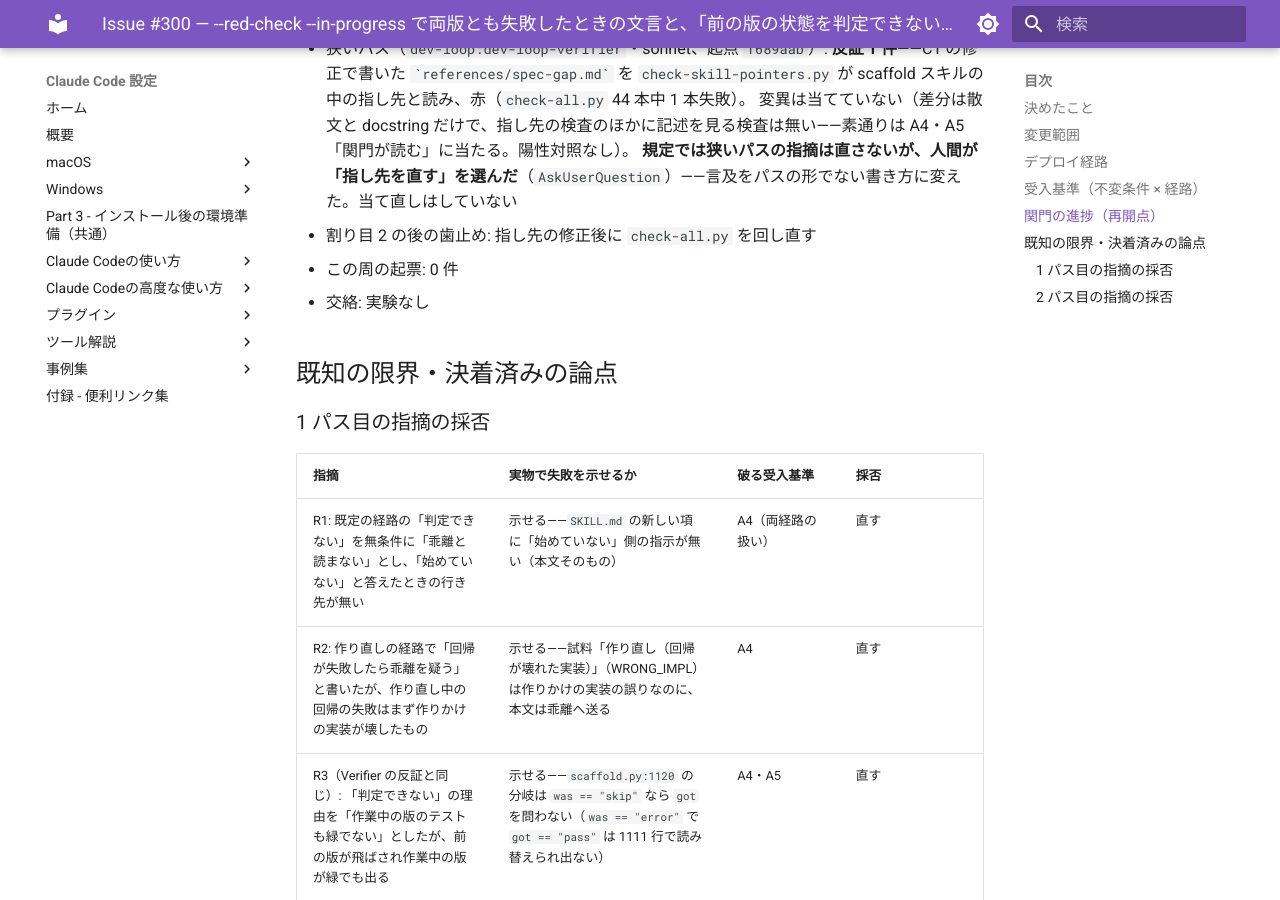
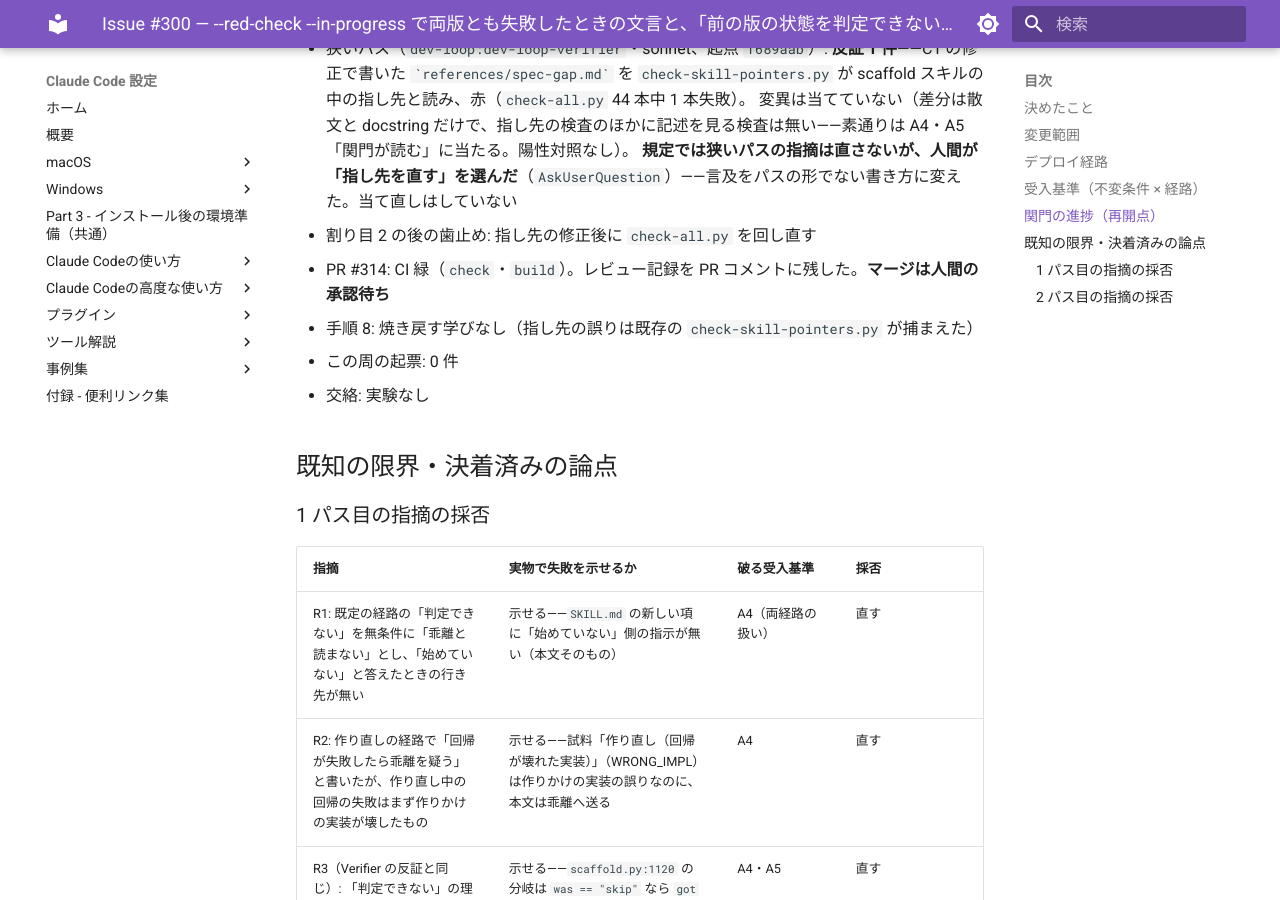
Before and after one commit to hdknr/claude-code-setup, an MkDocs documentation site: the page built from docs/plans/issue-300.md, in a window 1280 px wide and 900 px high, scrolled down 3136 px. Built offline with MkDocs 1.6.1 and Material for MkDocs 9.7.7, drawn with Linux system fonts in a browser that asks for light colours.

Commit message:
docs(plans): #300 の PR と CI の結果を記録する
Refs #300

Co-Authored-By: Claude Opus 5.5 <noreply@anthropic.com>

```diff
--- a/docs/plans/issue-300.md
+++ b/docs/plans/issue-300.md
@@ -76,6 +76,8 @@
   変異は当てていない（差分は散文と docstring だけで、指し先の検査のほかに記述を見る検査は無い——素通りは A4・A5「関門が読む」に当たる。陽性対照なし）。
   **規定では狭いパスの指摘は直さないが、人間が「指し先を直す」を選んだ**（`AskUserQuestion`）——言及をパスの形でない書き方に変えた。当て直しはしていない
 - 割り目 2 の後の歯止め: 指し先の修正後に `check-all.py` を回し直す
+- PR #314: CI 緑（`check`・`build`）。レビュー記録を PR コメントに残した。**マージは人間の承認待ち**
+- 手順 8: 焼き戻す学びなし（指し先の誤りは既存の `check-skill-pointers.py` が捕まえた）
 - この周の起票: 0 件
 - 交絡: 実験なし
 
```
